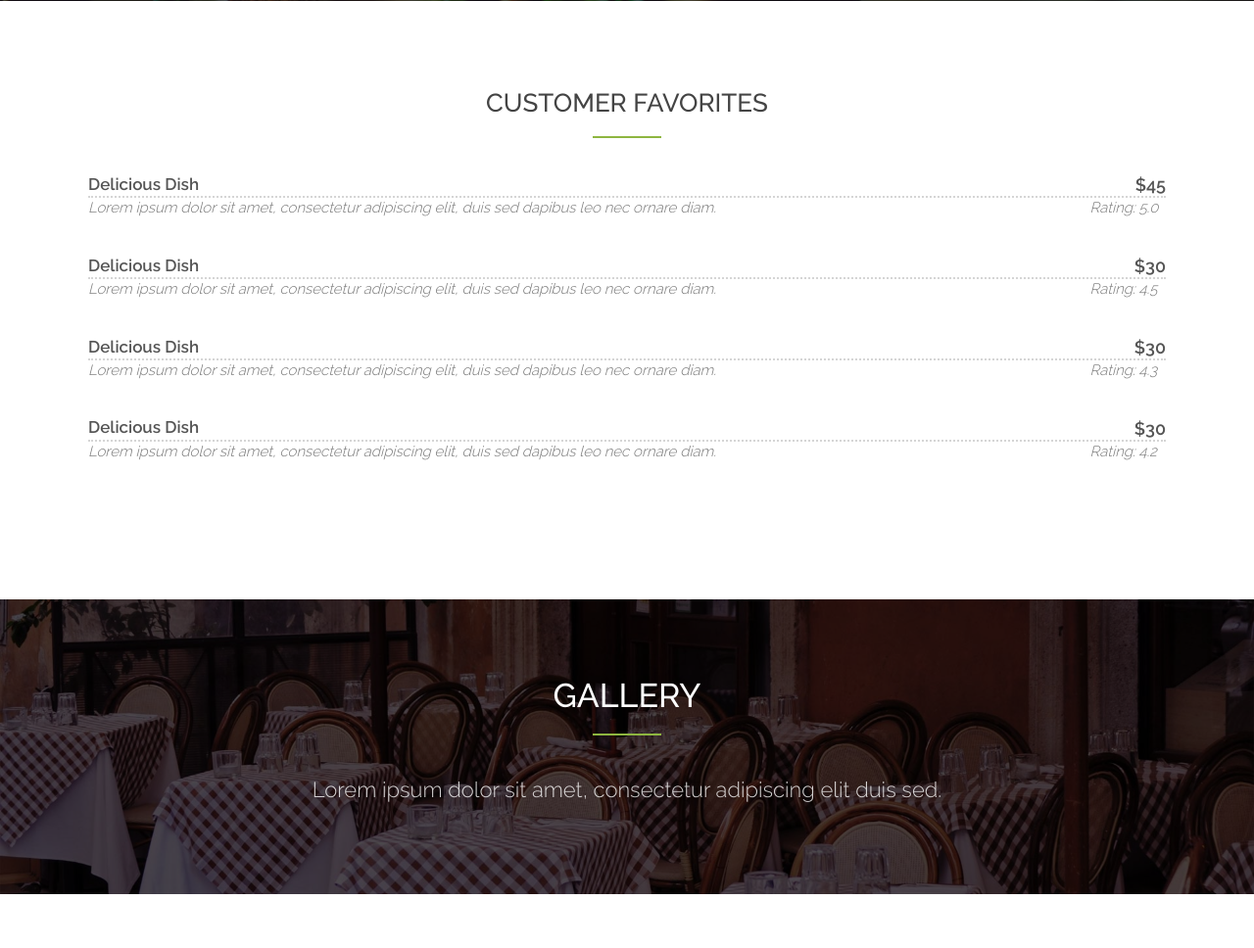
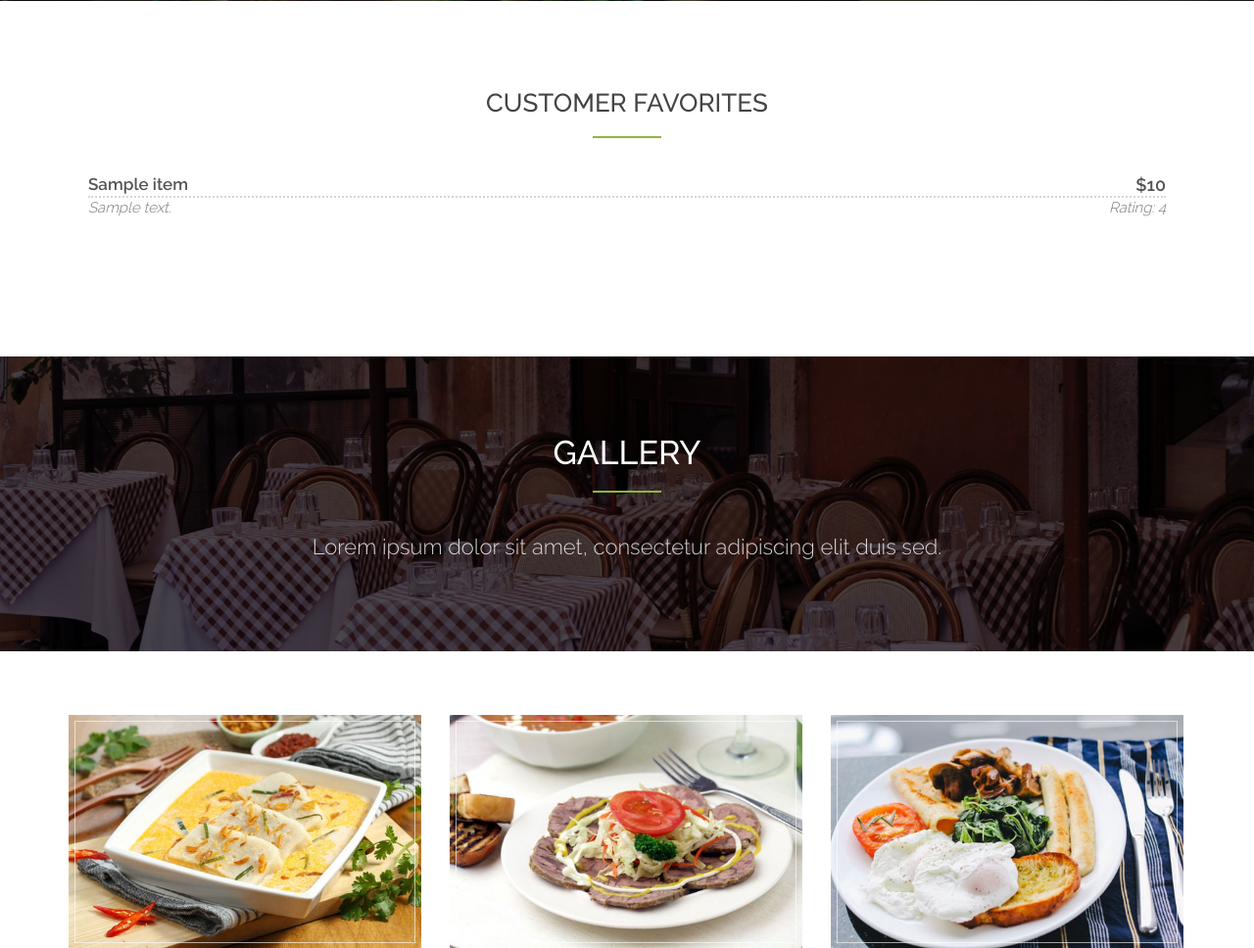
Before and after one commit to wujunhua/foodie, a Django app: template foodie/templates/home.html in a window 1280 px wide. Shown: the part 1479-2447 px from the top of the page at 98% size. Run offline with Django 3.2, Linux system fonts and the light colour scheme; the template is opened without the code that fills it: most values are stand-ins (such as "Sample title", 1, 10 or a date in 2020); parts of the project's set-up code (start-up, migrations or seed data) failed here and were passed over.

Commit message:
Added Menu model and updated template to reflect model.

```diff
--- /dev/null
+++ b/foodie/models/__init__.py
@@ -0,0 +1 @@
+from .menu import Menu
--- a/foodie/templates/home.html
+++ b/foodie/templates/home.html
@@ -66,31 +66,16 @@
         <div class="menu-section">
         <h2 class="menu-section-title">Customer FAVORITES</h2>
         <hr>
+        {% for item in menu_favorites %}
         <div class="menu-item">
-            <div class="menu-item-name"> Delicious Dish </div>
-            <div class="menu-item-price"> $45 </div>
-            <div class="menu-item-description"> Lorem ipsum dolor sit amet, consectetur adipiscing elit, duis sed dapibus leo nec ornare diam. &nbsp; &nbsp; &nbsp; &nbsp; &nbsp; &nbsp; &nbsp; &nbsp; &nbsp; &nbsp; &nbsp; &nbsp; &nbsp; &nbsp; &nbsp; &nbsp; &nbsp; &nbsp; &nbsp; &nbsp; &nbsp;
-            &nbsp; &nbsp; &nbsp; &nbsp; &nbsp; &nbsp; &nbsp; &nbsp; &nbsp; &nbsp; &nbsp; &nbsp; &nbsp; &nbsp; &nbsp; &nbsp; &nbsp; &nbsp; &nbsp; &nbsp; &nbsp; &nbsp; &nbsp; &nbsp; &nbsp; &nbsp; &nbsp; &nbsp; Rating: 5.0</div>
-        </div>
-        <div class="menu-item">
-            <div class="menu-item-name"> Delicious Dish </div>
-            <div class="menu-item-price"> $30 </div>
-            <div class="menu-item-description"> Lorem ipsum dolor sit amet, consectetur adipiscing elit, duis sed dapibus leo nec ornare diam. &nbsp; &nbsp; &nbsp; &nbsp; &nbsp; &nbsp; &nbsp; &nbsp; &nbsp; &nbsp; &nbsp; &nbsp; &nbsp; &nbsp; &nbsp; &nbsp; &nbsp; &nbsp; &nbsp; &nbsp; &nbsp;
-            &nbsp; &nbsp; &nbsp; &nbsp; &nbsp; &nbsp; &nbsp; &nbsp; &nbsp; &nbsp; &nbsp; &nbsp; &nbsp; &nbsp; &nbsp; &nbsp; &nbsp; &nbsp; &nbsp; &nbsp; &nbsp; &nbsp; &nbsp; &nbsp; &nbsp; &nbsp; &nbsp; &nbsp; Rating: 4.5</div>
-        </div>
-        <div class="menu-item">
-            <div class="menu-item-name"> Delicious Dish </div>
-            <div class="menu-item-price"> $30 </div>
-            <div class="menu-item-description"> Lorem ipsum dolor sit amet, consectetur adipiscing elit, duis sed dapibus leo nec ornare diam. &nbsp; &nbsp; &nbsp; &nbsp; &nbsp; &nbsp; &nbsp; &nbsp; &nbsp; &nbsp; &nbsp; &nbsp; &nbsp; &nbsp; &nbsp; &nbsp; &nbsp; &nbsp; &nbsp; &nbsp; &nbsp;
-            &nbsp; &nbsp; &nbsp; &nbsp; &nbsp; &nbsp; &nbsp; &nbsp; &nbsp; &nbsp; &nbsp; &nbsp; &nbsp; &nbsp; &nbsp; &nbsp; &nbsp; &nbsp; &nbsp; &nbsp; &nbsp; &nbsp; &nbsp; &nbsp; &nbsp; &nbsp; &nbsp; &nbsp; Rating: 4.3</div>
-        </div>
-        <div class="menu-item">
-            <div class="menu-item-name"> Delicious Dish </div>
-            <div class="menu-item-price"> $30 </div>
-            <div class="menu-item-description"> Lorem ipsum dolor sit amet, consectetur adipiscing elit, duis sed dapibus leo nec ornare diam. &nbsp; &nbsp; &nbsp; &nbsp; &nbsp; &nbsp; &nbsp; &nbsp; &nbsp; &nbsp; &nbsp; &nbsp; &nbsp; &nbsp; &nbsp; &nbsp; &nbsp; &nbsp; &nbsp; &nbsp; &nbsp;
-            &nbsp; &nbsp; &nbsp; &nbsp; &nbsp; &nbsp; &nbsp; &nbsp; &nbsp; &nbsp; &nbsp; &nbsp; &nbsp; &nbsp; &nbsp; &nbsp; &nbsp; &nbsp; &nbsp; &nbsp; &nbsp; &nbsp; &nbsp; &nbsp; &nbsp; &nbsp; &nbsp; &nbsp; Rating: 4.2</div>
+            <div class="menu-item-name"> {{ item.name }} </div>
+            <div class="menu-item-price"> ${{ item.price }} </div>
+            <div class="menu-item-description"> {{ item.description }}
+                <span style="float: right;">Rating: {{ item.rating }}</span>
+            </div>
         </div>
         </div>
+        {% endfor %}
     </div>
     </div>
 </div>
--- a/foodie/views.py
+++ b/foodie/views.py
@@ -1,4 +1,8 @@
 from django.shortcuts import render
+from .models import Menu
 
 def index(request):
-    return render(request, 'home.html')
+    context = {
+            'menu_favorites':  Menu.objects.order_by('rating')[:5]
+    }
+    return render(request, 'home.html', context)
```
Also changed, not shown: foodie/fixtures/menu.json (added, +12 -0 lines), foodie/models/menu.py (added, +12 -0 lines), foodie/migrations/0001_initial.py (added), foodie/migrations/__init__.py (added).
